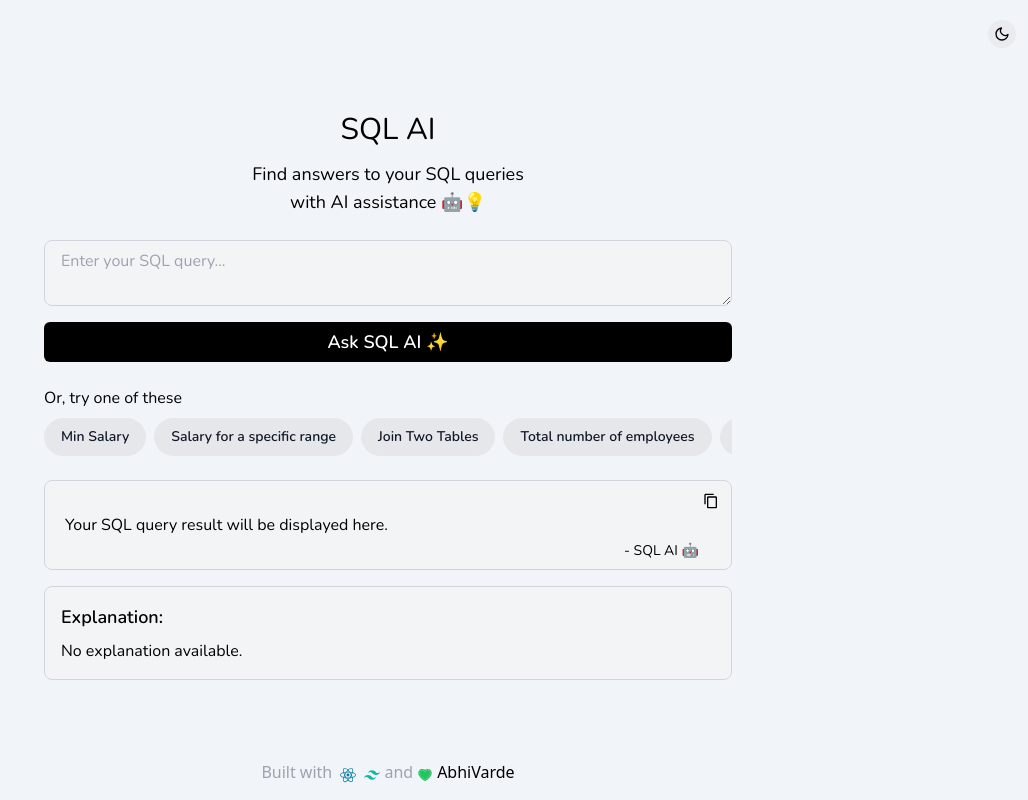
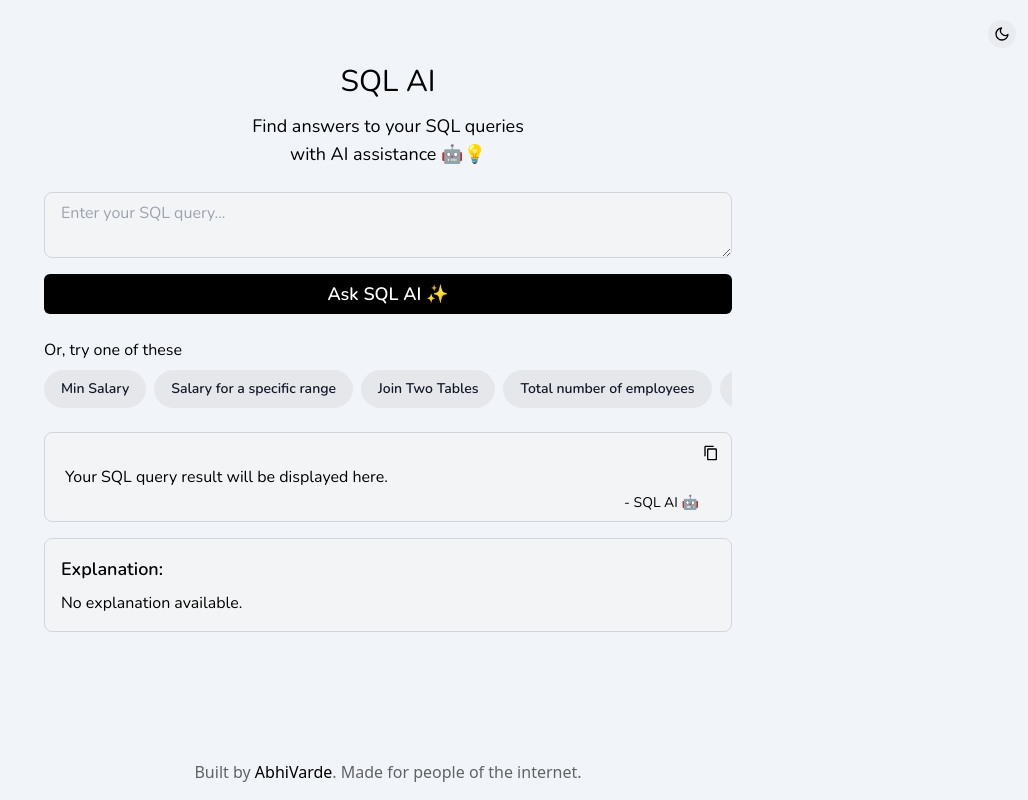
Before and after one commit to AbhiVarde/SQL-AI, a React (Vite) app: page / in a window 1280 px wide. Shown: the whole page, without its empty margins (252-1280 px from the left). Built offline with nearby package versions, Linux system fonts and the light colour scheme.

Commit message:
first commit

```diff
--- a/src/App.tsx
+++ b/src/App.tsx
@@ -5,8 +5,6 @@ import QueryExplanation from "./components/QueryExplanation";
 import QueryForm from "./components/QueryForm";
 import QuerySuggestions from "./components/QuerySuggestions";
 import QueryResult from "./components/QueryResult";
-import { SiReact, SiTailwindcss } from "react-icons/si";
-import { AiTwotoneHeart } from "react-icons/ai";
 import { ToastContainer, toast } from "react-toastify";
 import "react-toastify/dist/ReactToastify.css";
 
@@ -15,6 +13,7 @@ function App() {
   const [queryResult, setQueryResult] = useState("");
   const [queryExplanation, setQueryExplanation] = useState("");
   const [displayedResult, setDisplayedResult] = useState("");
+  const [displayedExplanation, setDisplayedExplanation] = useState("");
   const [selectedSuggestion, setSelectedSuggestion] = useState("");
 
   const suggestions = [
@@ -30,14 +29,24 @@ function App() {
       let i = 0;
       const typingInterval = setInterval(() => {
         setDisplayedResult((prevResult) => prevResult + queryResult.charAt(i));
+        setDisplayedExplanation(
+          (prevResult) => prevResult + queryExplanation.charAt(i)
+        );
         i++;
         if (i === queryResult.length) {
+          clearInterval(typingInterval);
+        }
+        if (i === queryExplanation.length) {
           clearInterval(typingInterval);
         }
       }, 50);
     };
     if (queryResult !== "") {
       setDisplayedResult("");
+      typeText();
+    }
+    if (queryExplanation !== "") {
+      setDisplayedExplanation("");
       typeText();
     }
   }, [queryResult]);
@@ -119,7 +128,7 @@ function App() {
       <DarkModeToggle darkMode={darkMode} toggleDarkMode={toggleDarkMode} />
       <ToastContainer position="top-center" />
 
-      <main className="mx-auto mb-20 max-w-3xl px-10 pt-16 md:pt-20 lg:pt-28 font-Nunito">
+      <main className="mx-auto mb-20 max-w-3xl px-4 sm:px-6  md:px-8 lg:px-10 pt-14 lg:pt-16 font-Nunito">
         <h1 className="-mb-3 text-center text-3xl">SQL AI</h1>
 
         <h3
@@ -154,25 +163,25 @@ function App() {
           copyToClipboard={copyToClipboard}
         />
 
-        <QueryExplanation explanation={queryExplanation} darkMode={darkMode} />
+        <QueryExplanation
+          explanation={displayedExplanation}
+          darkMode={darkMode}
+        />
       </main>
 
       <footer
         className={`fixed bottom-0 left-0 right-0 text-center my-4 ${
-          darkMode ? "text-gray-300" : "text-gray-400"
+          darkMode ? "text-gray-300" : "text-black/60"
         }`}
       >
-        Built with{" "}
-        <SiReact className="inline-block align-text-bottom mx-1 text-[#087EA4]" />
-        <SiTailwindcss className="inline-block align-text-bottom mx-1 text-teal-500" />
-        {"and"}
-        <AiTwotoneHeart className="inline-block align-text-bottom mx-1 text-green-500" />
+        Built by{" "}
         <a
           href="https://abhivarde.vercel.app"
-          className={`${darkMode ? "text-white" : "text-black"}`}
+          className={`${darkMode ? "text-white" : "text-black"} `}
         >
           AbhiVarde
         </a>
+        . Made for people of the internet.
       </footer>
     </div>
   );
```
